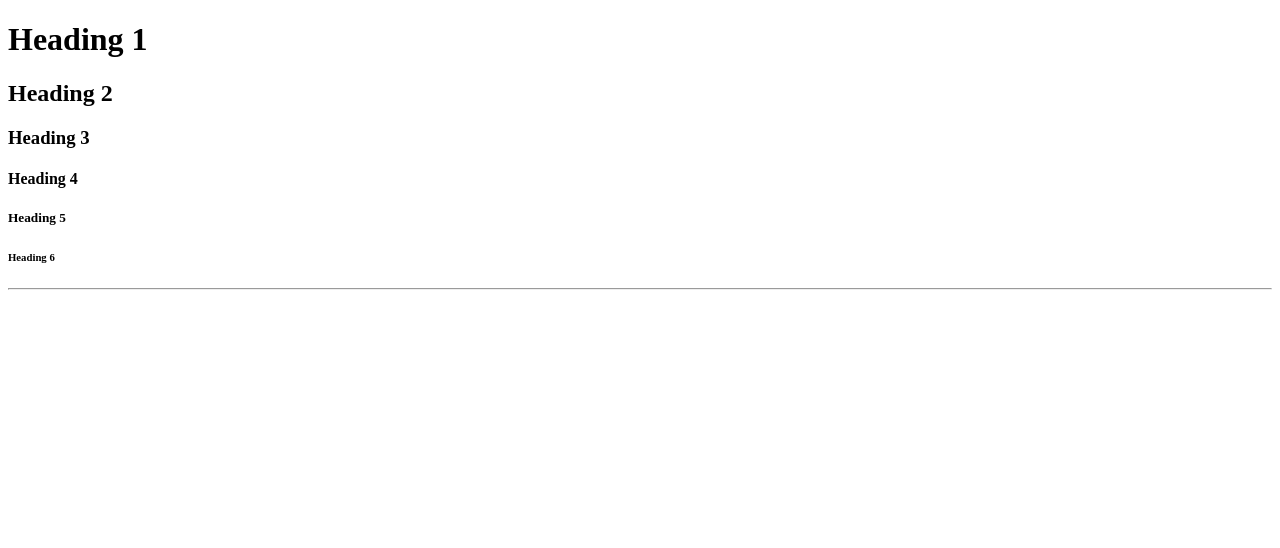
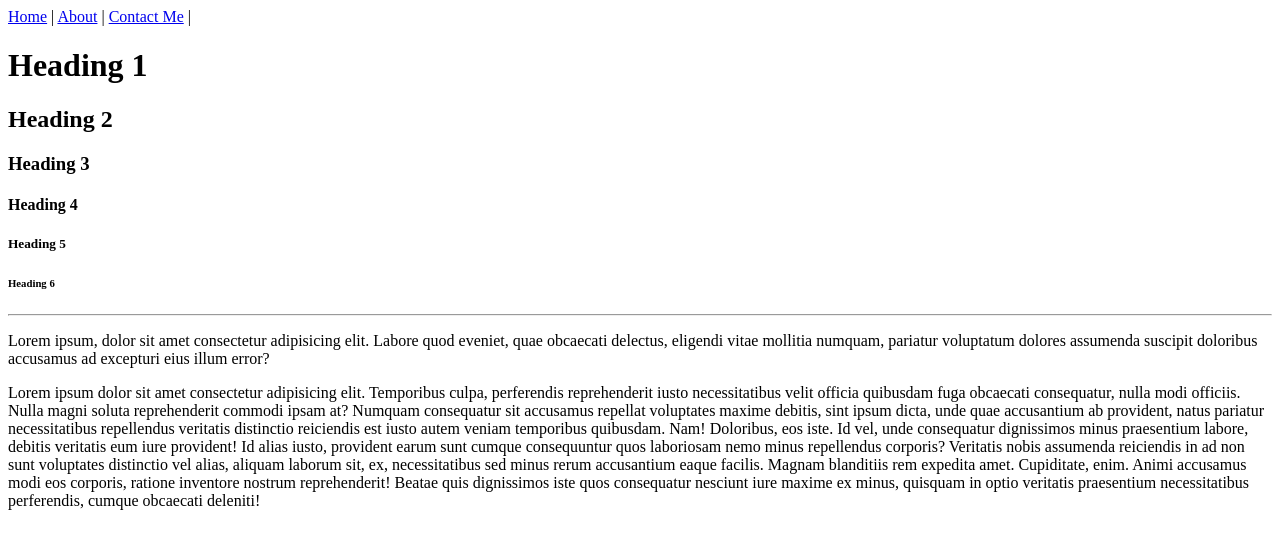
Before and after one commit to zenecoil/zenecoil.github.io, a plain HTML site: page index.html in a window 1280 px wide. Drawn offline with Linux system fonts and the light colour scheme.

Commit message:
add menu to index.html

```diff
--- a/index.html
+++ b/index.html
@@ -6,6 +6,9 @@
   <title>zenecoil - Home</title>
 </head>
 <body>
+  <a href="index.html">Home</a> |
+  <a href="about.html">About</a> |
+  <a href="contact.html">Contact Me</a> |
   <h1>Heading 1</h1>
   <h2>Heading 2</h2>
   <h3>Heading 3</h3>
@@ -13,5 +16,12 @@
   <h5>Heading 5</h5>
   <h6>Heading 6</h6>
   <hr>
+  <p>Lorem ipsum, dolor sit amet consectetur adipisicing elit. Labore quod eveniet, quae obcaecati delectus, eligendi vitae mollitia numquam, pariatur voluptatum dolores assumenda suscipit doloribus accusamus ad excepturi eius illum error?</p>
+  <p>Lorem ipsum dolor sit amet consectetur adipisicing elit. Temporibus culpa, perferendis reprehenderit iusto necessitatibus velit officia quibusdam fuga obcaecati consequatur, nulla modi officiis. Nulla magni soluta reprehenderit commodi ipsam at?
+  Numquam consequatur sit accusamus repellat voluptates maxime debitis, sint ipsum dicta, unde quae accusantium ab provident, natus pariatur necessitatibus repellendus veritatis distinctio reiciendis est iusto autem veniam temporibus quibusdam. Nam!
+  Doloribus, eos iste. Id vel, unde consequatur dignissimos minus praesentium labore, debitis veritatis eum iure provident! Id alias iusto, provident earum sunt cumque consequuntur quos laboriosam nemo minus repellendus corporis?
+  Veritatis nobis assumenda reiciendis in ad non sunt voluptates distinctio vel alias, aliquam laborum sit, ex, necessitatibus sed minus rerum accusantium eaque facilis. Magnam blanditiis rem expedita amet. Cupiditate, enim.
+  Animi accusamus modi eos corporis, ratione inventore nostrum reprehenderit! Beatae quis dignissimos iste quos consequatur nesciunt iure maxime ex minus, quisquam in optio veritatis praesentium necessitatibus perferendis, cumque obcaecati deleniti!</p>
+
 </body>
 </html>
```
